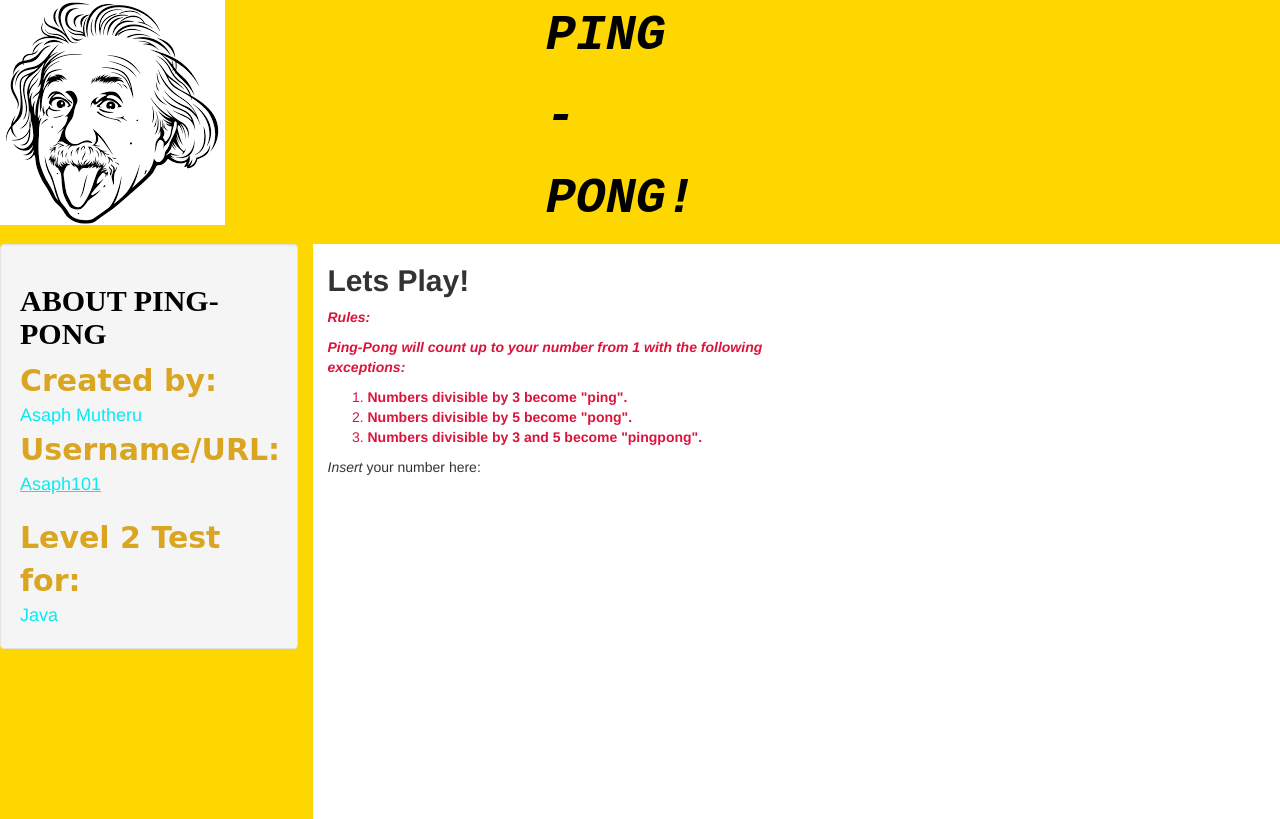
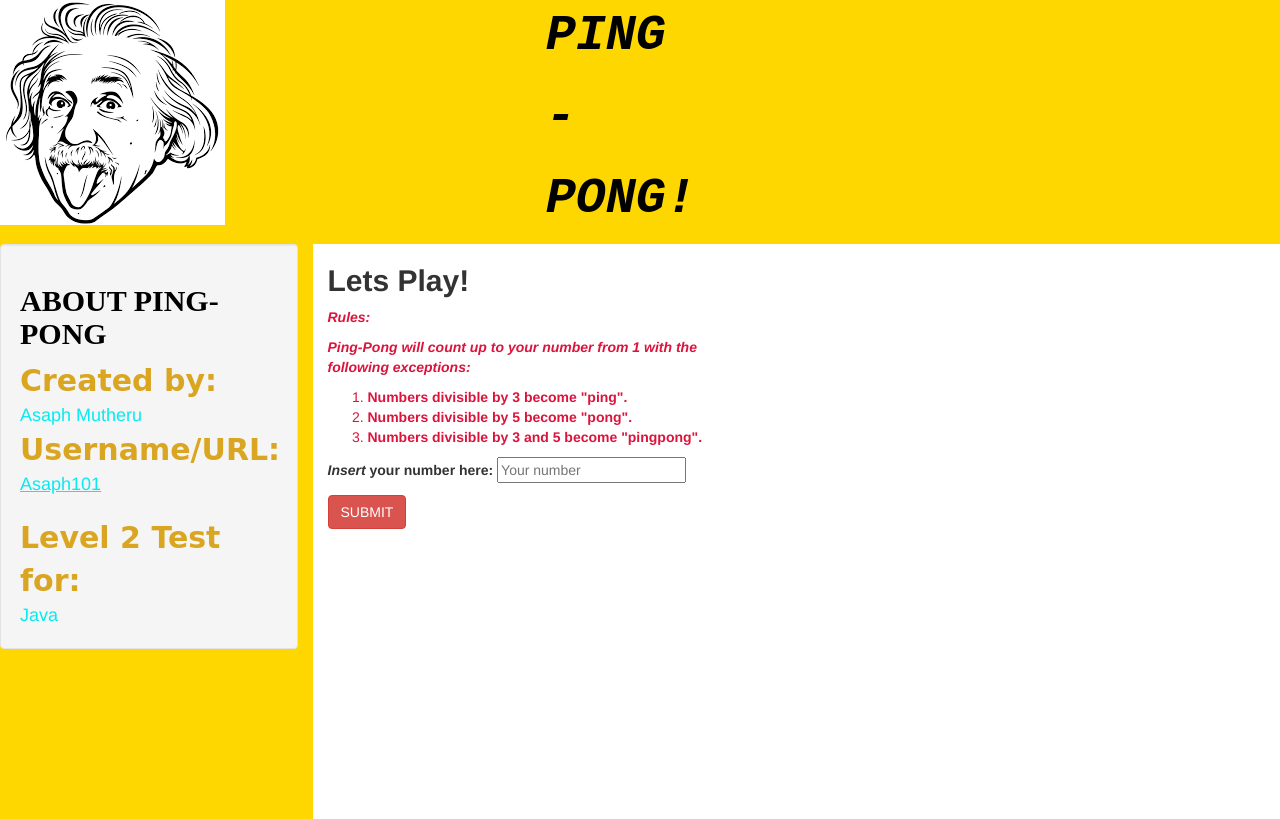
Before and after one commit to Asaph101/ping-pong, a plain HTML site: page index.html in a window 1280 px wide. Drawn offline with Linux system fonts and the light colour scheme.

Commit message:
Add a submission panel

```diff
--- a/index.html
+++ b/index.html
@@ -53,19 +53,24 @@
                <p3>Java</p3>
             </div>
             </div>
-            <div class="col-md-5">
+            <div class="col-md-4">
                 <h2><strong>Lets Play!</strong></h2>
                <div id="rules">
                 <p><strong><em>Rules:</em></strong></p>
                <p><strong><em>Ping-Pong will count up to your number from 1 with the following exceptions:</em></strong></p>
-            <ol>
-                <li><strong>Numbers divisible by 3 become "ping".</strong></li>
-                <li><strong>Numbers divisible by 5 become "pong".</strong></li>
-                <li><strong>Numbers divisible by 3 and 5 become "pingpong".</strong></li>
-            </ul>
+                 <ol>
+                    <li><strong>Numbers divisible by 3 become "ping".</strong></li>
+                    <li><strong>Numbers divisible by 5 become "pong".</strong></li>
+                    <li><strong>Numbers divisible by 3 and 5 become "pingpong".</strong></li>
+                 </ul>
                </div>
-               <p><em>Insert</em> your number here:</p>
-            <div class="col-md-4">
+            <div id="number-slot">
+               <label><strong><em>Insert</em></strong> your number here:</p></label>
+               <input type="number" name="number" placeholder="Your number"></input>
+               <button type="button" class="btn btn-danger">SUBMIT</button>
+
+            </div>
+            <div class="col-md-5">
             </div>
         </div>
     </div>
```
